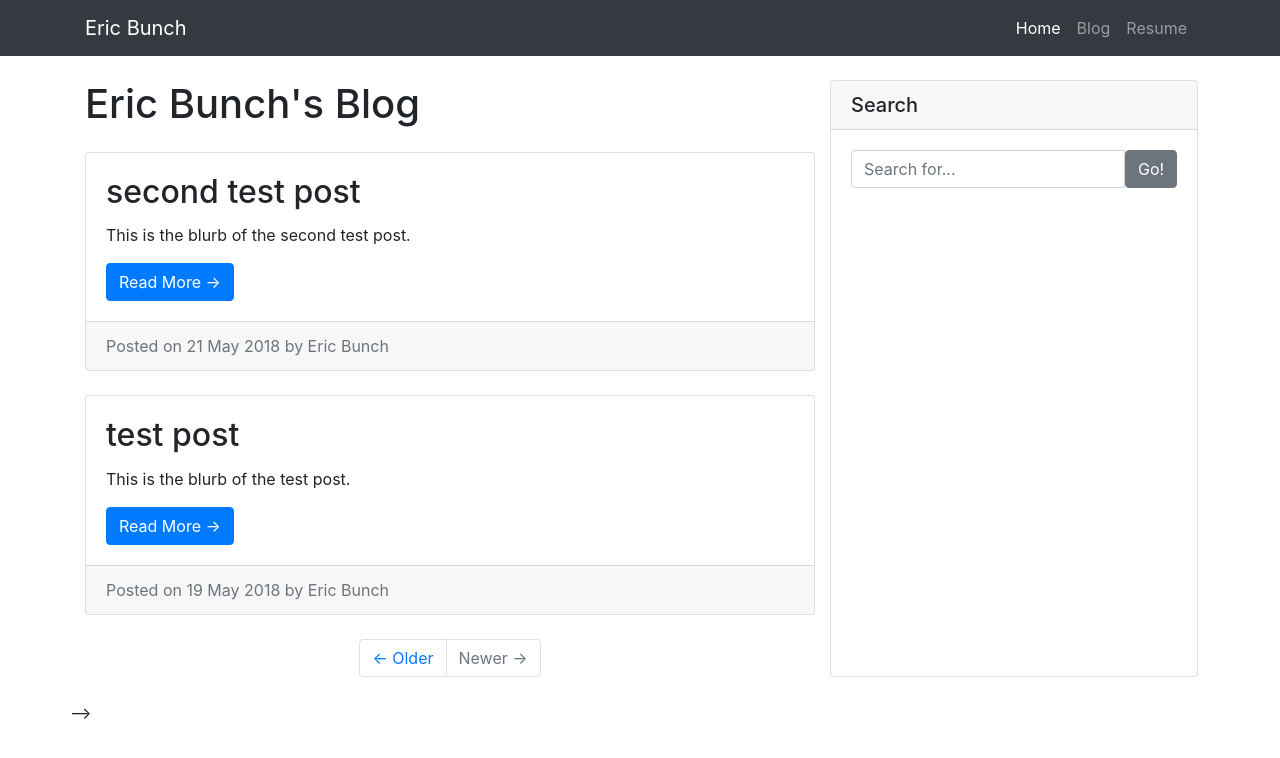
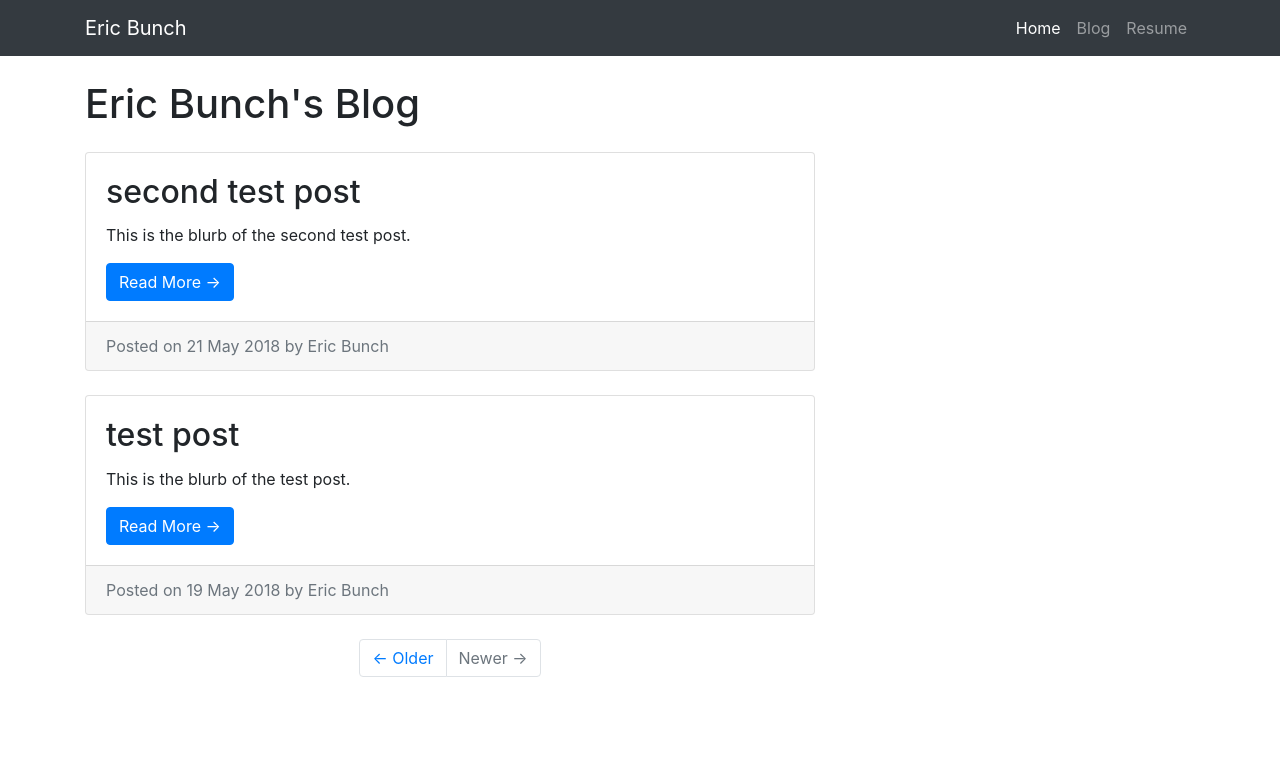
Before and after one commit to eric-bunch/eric-bunch.github.io, a Jekyll site: the page built from blog/index.html, in a window 1280 px wide. Shown: the top 758 px of the page. Built offline with Jekyll 4.4.1, drawn with Linux system fonts in a browser that asks for light colours.

Commit message:
Update index.html

```diff
--- a/blog/index.html
+++ b/blog/index.html
@@ -39,10 +39,10 @@
         </div>
 
         <!-- Sidebar Widgets Column -->
-<!--         <div class="col-md-4">
+<!--         <div class="col-md-4"> -->
 
           <!-- Search Widget -->
-          <div class="card my-4">
+         <!-- <div class="card my-4">
             <h5 class="card-header">Search</h5>
             <div class="card-body">
               <div class="input-group">
```
